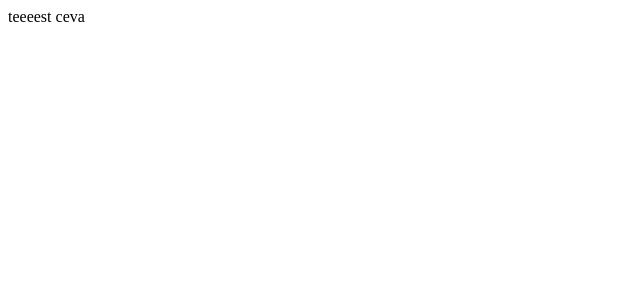
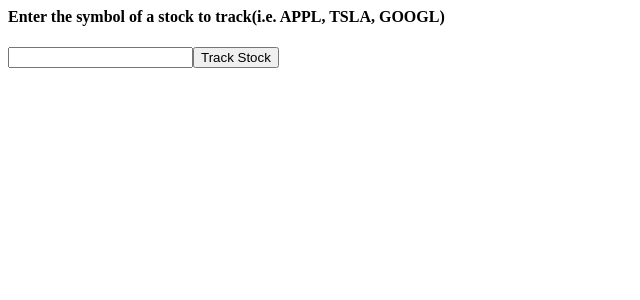
Before and after one commit to red-cormorant/angular-ivy-mcmw47, an Angular app: page / in a window 1280 px wide. Shown: the top 300 px of the page, without its empty margins (0-640 px from the left). Built offline with nearby package versions, Linux system fonts and the light colour scheme.

Commit message:
1 file modified

```diff
--- a/src/app/stock/stock-tracker-list/stock-tracker-list.component.html
+++ b/src/app/stock/stock-tracker-list/stock-tracker-list.component.html
@@ -1 +1,7 @@
-teeeest ceva
+<div>
+  <h4>Enter the symbol of a stock to track(i.e. APPL, TSLA, GOOGL)</h4>
+</div>
+<div>
+  <input id="stockInput" />
+  <button id="trackBtn">Track Stock</button>
+</div>
```
